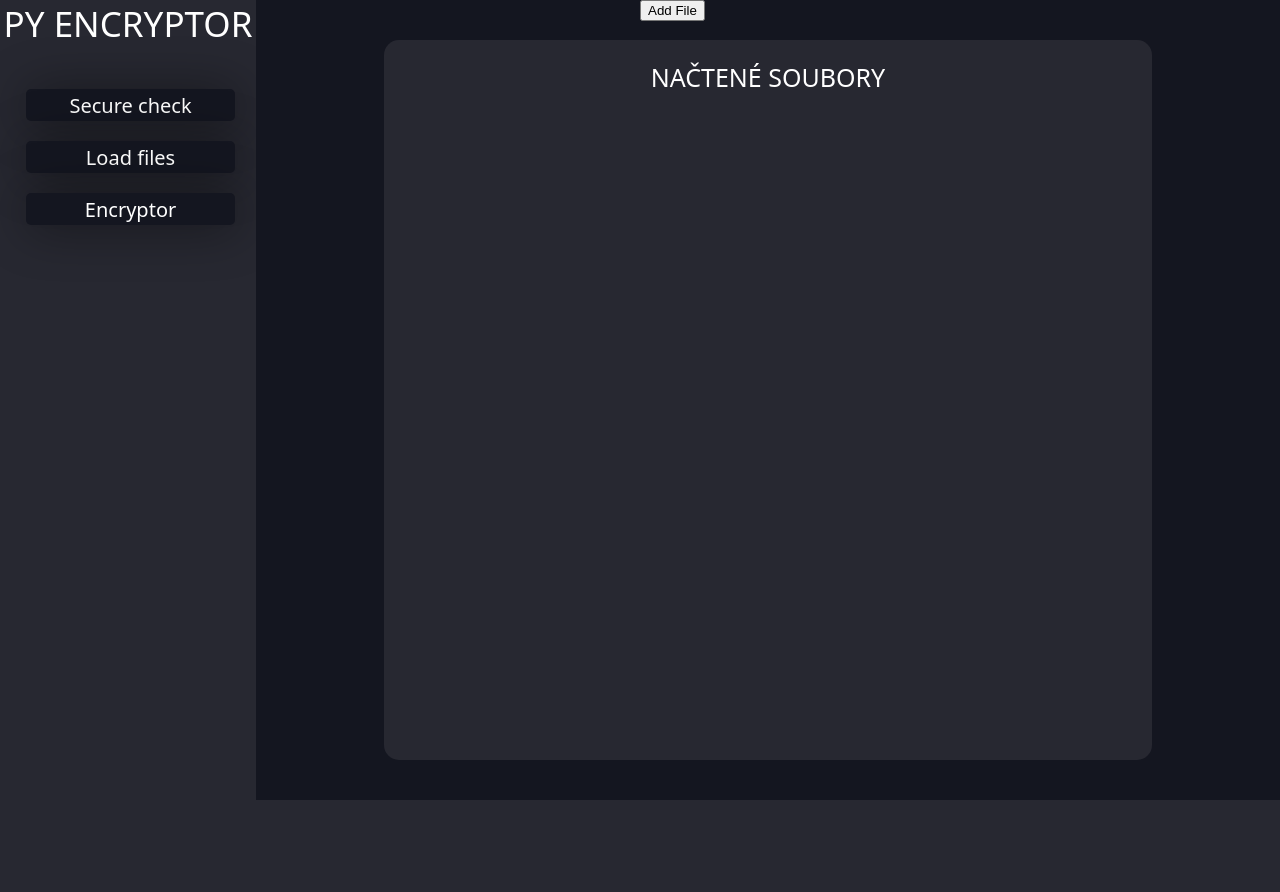
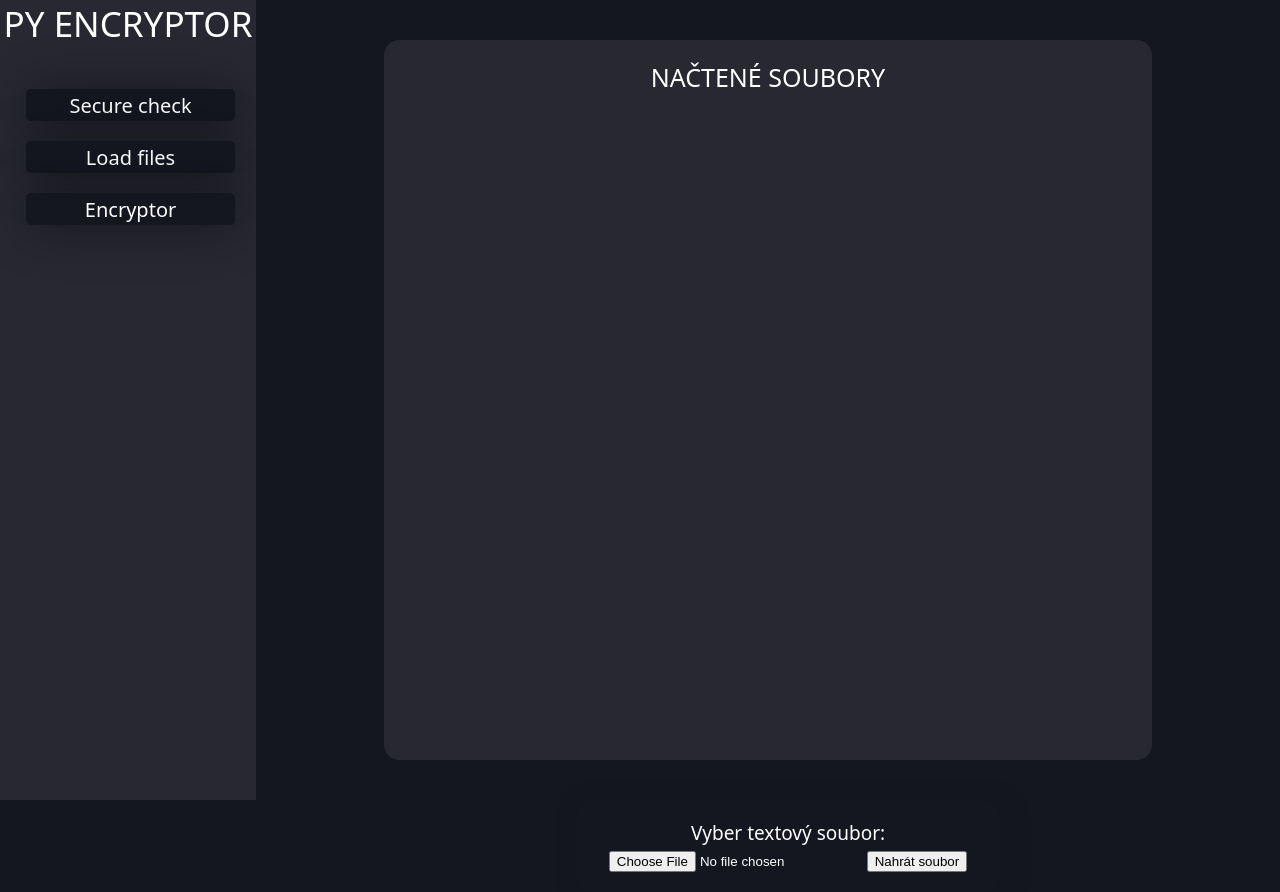
Before and after one commit to mYYcroSoft/Digital_products_eshop_and_encryptor, a PHP site: page / in a window 1280 px wide. Before the commit the page ends 800 px from the top, so only its background shows below. Run offline with PHP 8.4, Linux system fonts and the light colour scheme; data that the repository does not hold is empty.

Commit message:
Upload system, execute python data analysis, json

```diff
--- a/data_encryptor/json_data/files_data.json
+++ b/data_encryptor/json_data/files_data.json
@@ -1 +1 @@
-[[{"file_name": "sdsd.txt", "file_size": 0.441}], [{"file_name": "sss.txt", "file_size": 0.0}]]
+[[{"file_name": "FC-LUA_Podm\u00ednky-digit\u00e1ln\u00ed_obsah.pdf", "file_size": 107.053}], [{"file_name": "Prezentace-Kbybernetika.pptx", "file_size": 6721.725}], [{"file_name": "sss.txt", "file_size": 0.0}]]
--- a/data_encryptor/php/css/css.css
+++ b/data_encryptor/php/css/css.css
@@ -97,7 +97,7 @@
     position: absolute;
     font-weight: 500;
     width: 100px;
-    margin-left: 25%;
+    margin-left: 50%;
 }
 
 .file_remove{
@@ -123,3 +123,20 @@
     font-size: 15px;
     border-radius: 5px;
 }
+
+.upload_cont{
+    position: absolute;
+    width: 30%;
+    padding: 20px;
+    background-color: rgba(20, 22, 32, 0.418);
+    color: #fff;
+    text-align: center;
+    top: 50%;
+    border-radius: 15px;
+    left: 45%;
+    box-shadow: rgba(20, 22, 32, 0.418) 5px 5px 25px;
+    top: 800px;
+    font-family: system-ui, -apple-system, BlinkMacSystemFont, 'Segoe UI', Roboto, Oxygen, Ubuntu, Cantarell, 'Open Sans', 'Helvetica Neue', sans-serif;
+    font-weight: 500;
+    font-size: 19px;
+}
--- a/data_encryptor/php/functions.php
+++ b/data_encryptor/php/functions.php
@@ -1,7 +1,7 @@
 <?php
 
 function load_files(){
-
+  $data_analysis = shell_exec('python ../data_analysis.py 2>&1');
    $jsonstring = file_get_contents('../json_data/files_data.json');
    $json_file = json_decode($jsonstring, true);
 
@@ -10,8 +10,8 @@
         echo "
                     <div class='file_box'>
                         <span class='file_name'>" . $file['file_name'] ."</span>
-                        <span class='file_size'>" . $file['file_size'] . "</span>
-                        <button class='file_remove'>Remove</button>
+                        <span class='file_size'>" . $file['file_size'] . "/mb</span>
+                        <button  onclick='remove_file(this)' class='file_remove'>Remove</button>
                         <button class='file_encrypt'>Encrypt</button>
                     </div>
         ";
@@ -19,7 +19,8 @@
       }
     }
 }
-load_files();
+
+
 
 
 ?>
--- a/data_encryptor/php/index.php
+++ b/data_encryptor/php/index.php
@@ -9,6 +9,7 @@
     <link rel="stylesheet" href="css/css.css">
 </head>
 <body>
+
 
     <div class="left-bar">
         <div class="bar-title">PY ENCRYPTOR</div>
@@ -27,10 +28,18 @@
       }
 
 
+      if (isset($_POST['action'])){
+
+        exec('python data_encryptor/remove_file.py' . escapeshellarg(isset($_POST['file_name'])));
+       print_r($out) ;
+     }
+
 
 
     ?>
-    <button id="new-file">Add File</button>
+
+
+    </div>
 
 
 
@@ -42,10 +51,20 @@
         <?php
             include('functions.php');
             load_files()
+
         ?>
+
+
+
         </div>
     </div>
 
+    <form class="upload_cont" action="upload.php" method="post" enctype="multipart/form-data">
+        Vyber textový soubor:
+        <input type="file" name="fileToUpload" id="fileToUpload" class="upload-button">
+
+        <input type="submit" value="Nahrát soubor" name="submit">
+    </form>
 
 
 
--- a/data_encryptor/php/js/functions.js
+++ b/data_encryptor/php/js/functions.js
@@ -1,5 +1,5 @@
 function php_func(function_name){
-    console.log("SD")
+
     $.ajax({
         url: 'index.php',
         type: 'post',
@@ -7,3 +7,19 @@
         success: function(response) { console.log(response); }
     });
 }
+
+
+function remove_file(element){
+data_box = element.parentNode;
+file_name = data_box.querySelector('.file_name').textContent;
+
+
+console.log(file_name)
+$.ajax({
+    url: 'index.php',
+    type: 'post',
+    data: {'action': 'remove_file' ,'file_name': file_name},
+    success: function(response) { console.log(response); }
+})
+
+}
```
Also changed, not shown: data_encryptor/files/sdsd.txt (deleted, +0 -1 lines), data_encryptor/php/index.html (+1 -11 lines), data_encryptor/php/upload.php (added, +27 -0 lines), 9 other files.
